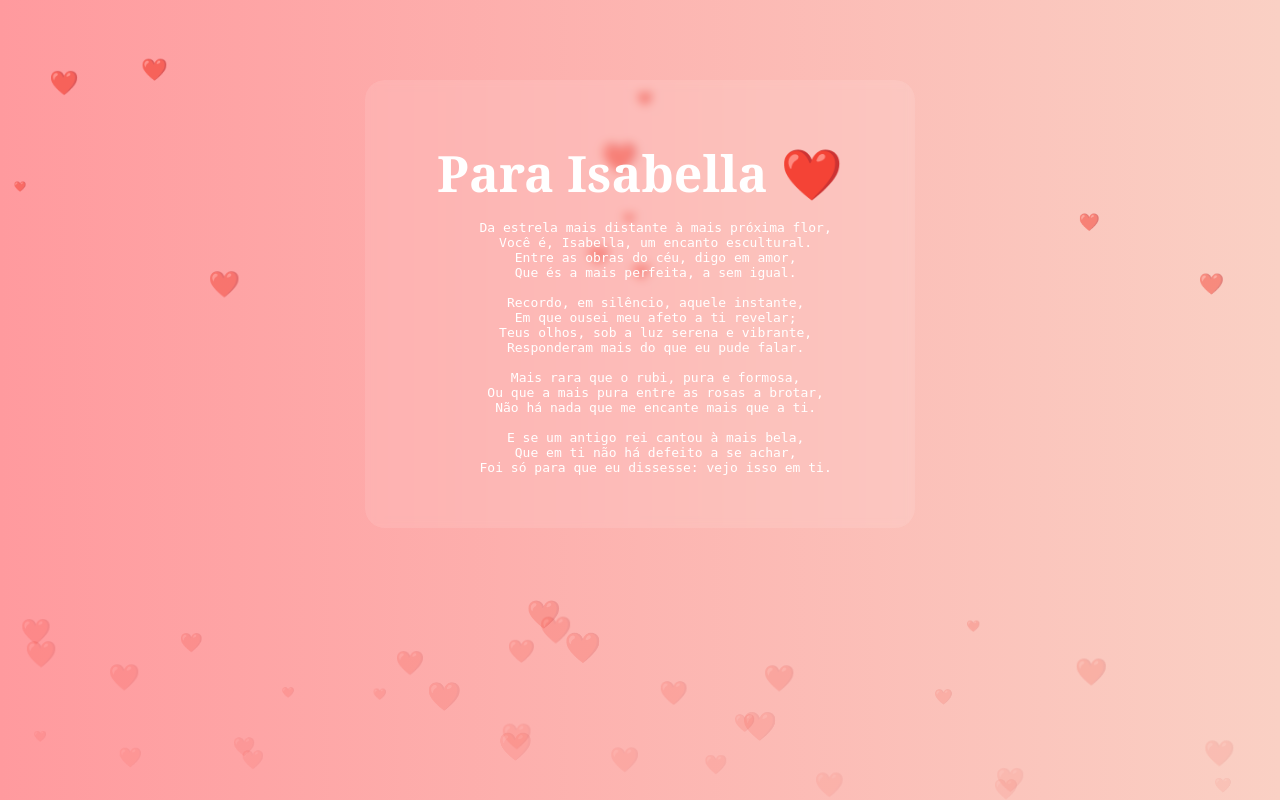
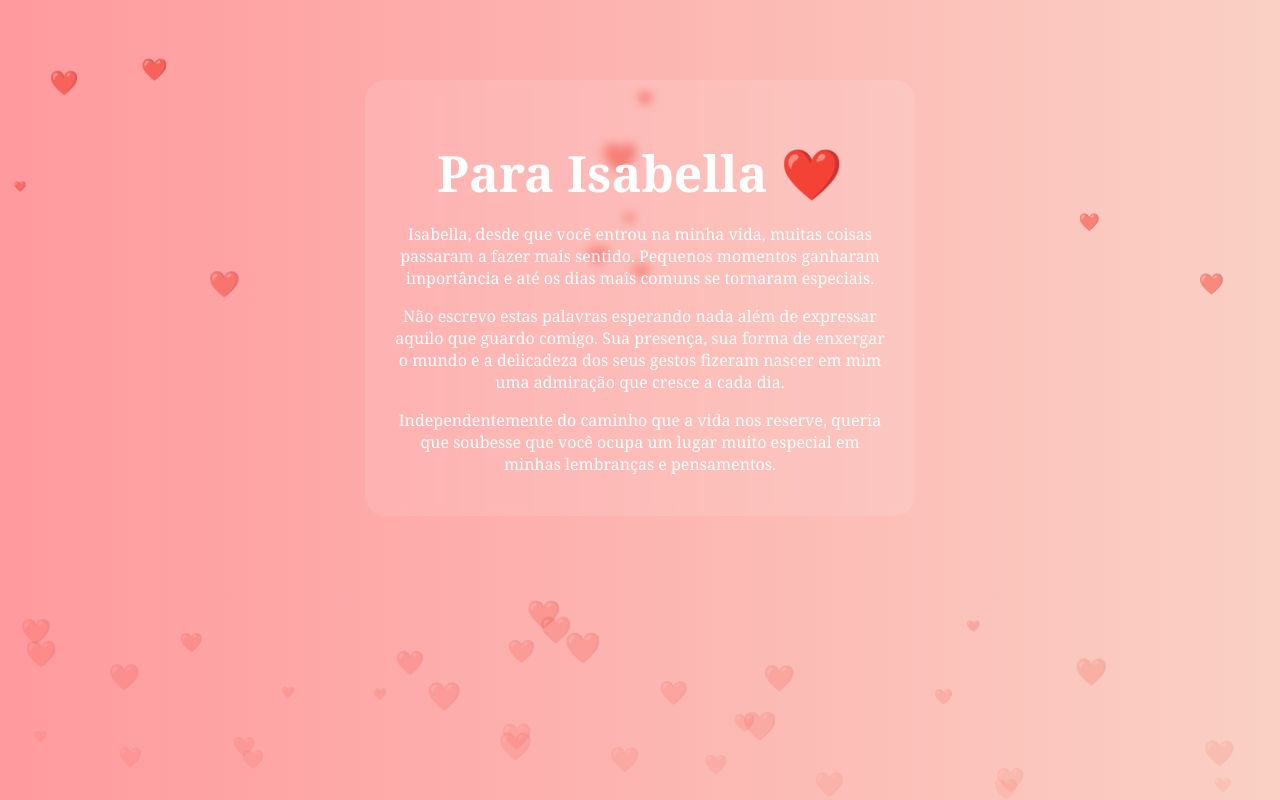
Before and after one commit to andre119-hue/qrcode-isa, a Flask app: page /poema in a window 1280 px wide. Run offline with Flask 3, Linux system fonts and the light colour scheme.

Commit message:
Update poema.html

```diff
--- a/templates/poema.html
+++ b/templates/poema.html
@@ -15,27 +15,23 @@
     <div class="wrapper">
         <h1>Para Isabella ❤️</h1>
 
-        <div class="poema">
-    <pre>
-    Da estrela mais distante à mais próxima flor,
-    Você é, Isabella, um encanto escultural.
-    Entre as obras do céu, digo em amor,
-    Que és a mais perfeita, a sem igual.
+        <div class="texto">
+    <p>
+        Isabella, desde que você entrou na minha vida, muitas coisas passaram a fazer mais sentido.
+        Pequenos momentos ganharam importância e até os dias mais comuns se tornaram especiais.
+    </p>
 
-    Recordo, em silêncio, aquele instante,
-    Em que ousei meu afeto a ti revelar;
-    Teus olhos, sob a luz serena e vibrante,
-    Responderam mais do que eu pude falar.
+    <p>
+        Não escrevo estas palavras esperando nada além de expressar aquilo que guardo comigo.
+        Sua presença, sua forma de enxergar o mundo e a delicadeza dos seus gestos fizeram nascer
+        em mim uma admiração que cresce a cada dia.
+    </p>
 
-    Mais rara que o rubi, pura e formosa,
-    Ou que a mais pura entre as rosas a brotar,
-    Não há nada que me encante mais que a ti.
-
-    E se um antigo rei cantou à mais bela,
-    Que em ti não há defeito a se achar,
-    Foi só para que eu dissesse: vejo isso em ti.
-    </pre>
-    </div>
+    <p>
+        Independentemente do caminho que a vida nos reserve, queria que soubesse que você ocupa um
+        lugar muito especial em minhas lembranças e pensamentos.
+    </p>
+</div>
     </div>
 </div>
 
```
